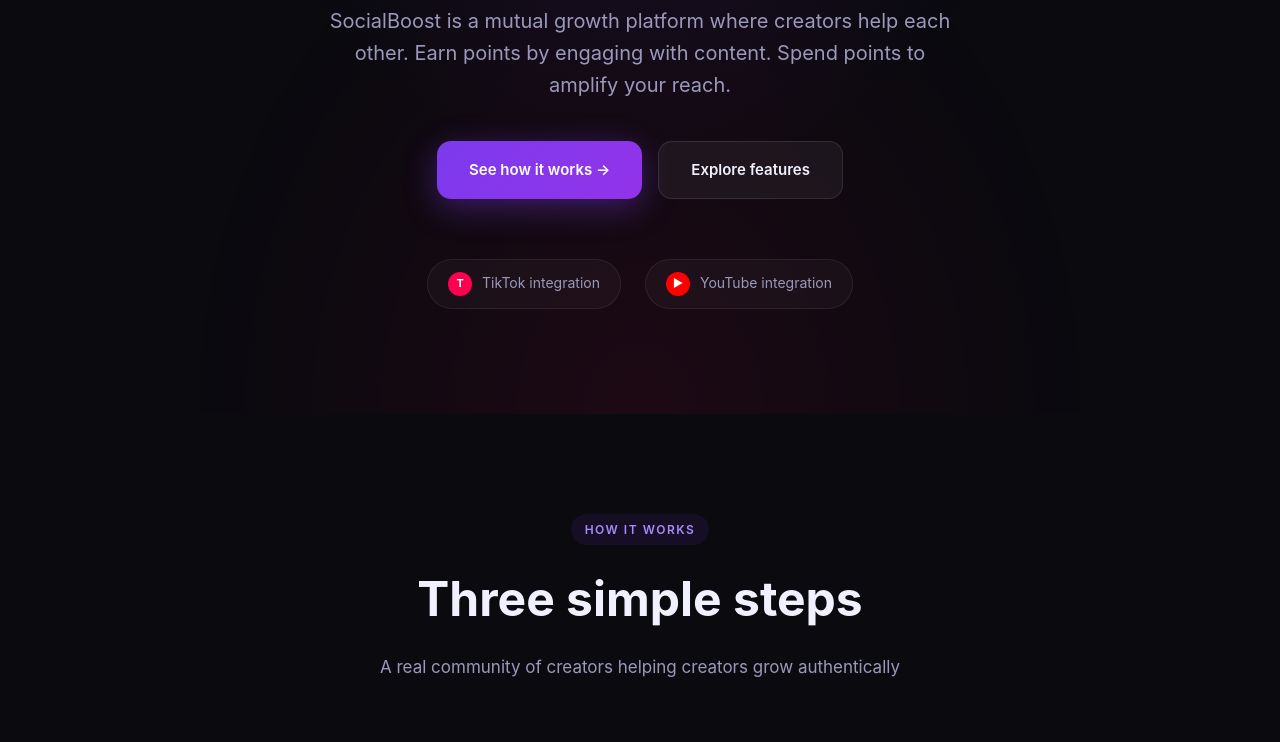
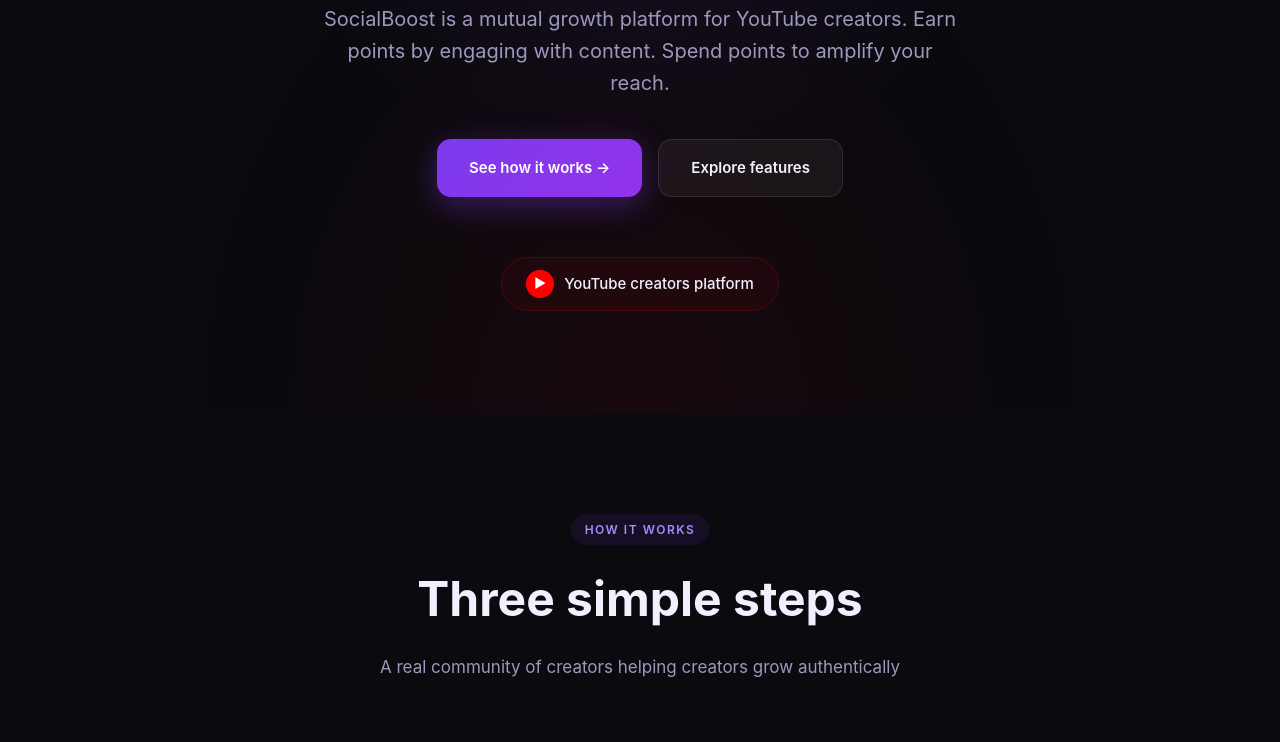
Before and after one commit to volodymyrhorenko-dot/socialboost-backend, a website: page public/landing.html in a window 1280 px wide. Shown: the part 386-1128 px from the top of the page. Drawn offline with Linux system fonts and the light colour scheme.

Commit message:
feat: youtube-only landing

```diff
--- a/public/landing.html
+++ b/public/landing.html
@@ -3,8 +3,8 @@
 <head>
 <meta charset="UTF-8">
 <meta name="viewport" content="width=device-width, initial-scale=1.0">
-<title>SocialBoost — Mutual Growth Platform for TikTok & YouTube</title>
-<meta name="description" content="Earn points by completing tasks. Spend points to promote your TikTok and YouTube content. Real growth, real community.">
+<title>SocialBoost — Mutual Growth Platform for YouTube</title>
+<meta name="description" content="Earn points by completing tasks. Spend points to promote your YouTube content. Real growth, real community.">
 <style>
   * { margin: 0; padding: 0; box-sizing: border-box; }
   html { scroll-behavior: smooth; }
@@ -21,7 +21,7 @@
     top: 0; left: 0;
     width: 100%; height: 100%;
     background: radial-gradient(ellipse at top, rgba(124, 58, 237, 0.15) 0%, transparent 50%),
-                radial-gradient(ellipse at bottom, rgba(255, 0, 80, 0.08) 0%, transparent 50%);
+                radial-gradient(ellipse at bottom, rgba(255, 0, 0, 0.06) 0%, transparent 50%);
     z-index: -1;
   }
 
@@ -185,24 +185,24 @@
     display: flex;
     align-items: center;
     gap: 10px;
-    padding: 12px 20px;
-    background: rgba(255, 255, 255, 0.03);
-    border: 1px solid rgba(255, 255, 255, 0.08);
+    padding: 12px 24px;
+    background: rgba(255, 0, 0, 0.06);
+    border: 1px solid rgba(255, 0, 0, 0.2);
     border-radius: 100px;
-    font-size: 14px;
-    color: #9B99BB;
+    font-size: 15px;
+    font-weight: 500;
+    color: #F1F0FF;
   }
   .platform-icon {
-    width: 24px; height: 24px;
+    width: 28px; height: 28px;
     border-radius: 50%;
     display: flex;
     align-items: center;
     justify-content: center;
     color: white;
-    font-size: 11px;
+    font-size: 13px;
     font-weight: 700;
   }
-  .tt { background: #FF0050; }
   .yt { background: #FF0000; }
 
   section {
@@ -317,7 +317,7 @@
   }
 
   .cta-section {
-    background: linear-gradient(135deg, rgba(124, 58, 237, 0.1), rgba(255, 0, 80, 0.05));
+    background: linear-gradient(135deg, rgba(124, 58, 237, 0.1), rgba(255, 0, 0, 0.05));
     border: 1px solid rgba(124, 58, 237, 0.2);
     border-radius: 32px;
     padding: 64px 32px;
@@ -398,15 +398,14 @@
 
   <section class="hero">
     <span class="badge" data-i18n="hero_badge">✨ Built for content creators</span>
-    <h1 data-i18n="hero_title">Grow your TikTok &amp; YouTube together</h1>
-    <p data-i18n="hero_subtitle">SocialBoost is a mutual growth platform where creators help each other. Earn points by engaging with content. Spend points to amplify your reach.</p>
+    <h1 data-i18n="hero_title">Grow your YouTube channel together</h1>
+    <p data-i18n="hero_subtitle">SocialBoost is a mutual growth platform for YouTube creators. Earn points by engaging with content. Spend points to amplify your reach.</p>
     <div class="cta-row">
       <a href="#how" class="btn btn-primary"><span data-i18n="hero_cta1">See how it works →</span></a>
       <a href="#features" class="btn btn-secondary" data-i18n="hero_cta2">Explore features</a>
     </div>
     <div class="platforms-row">
-      <div class="platform-badge"><span class="platform-icon tt">T</span> <span data-i18n="platform_tt">TikTok integration</span></div>
-      <div class="platform-badge"><span class="platform-icon yt">▶</span> <span data-i18n="platform_yt">YouTube integration</span></div>
+      <div class="platform-badge"><span class="platform-icon yt">▶</span> <span data-i18n="platform_yt">YouTube creators platform</span></div>
     </div>
   </section>
 
@@ -419,8 +418,8 @@
     <div class="steps">
       <div class="step">
         <div class="step-number">1</div>
-        <h3 data-i18n="step1_title">Connect your accounts</h3>
-        <p data-i18n="step1_text">Link your TikTok and YouTube via secure OAuth. We use official Login Kit and Google APIs — no passwords, no scraping.</p>
+        <h3 data-i18n="step1_title">Connect your account</h3>
+        <p data-i18n="step1_text">Link your YouTube account via secure Google OAuth 2.0. No passwords, no scraping — official Google API only.</p>
       </div>
       <div class="step">
         <div class="step-number">2</div>
@@ -445,7 +444,7 @@
       <div class="feature">
         <div class="feature-icon">🔐</div>
         <h3 data-i18n="feat1_title">Official OAuth</h3>
-        <p data-i18n="feat1_text">Secure authentication via TikTok Login Kit and Google OAuth 2.0. Your credentials never touch our servers.</p>
+        <p data-i18n="feat1_text">Secure authentication via Google OAuth 2.0. Your credentials never touch our servers.</p>
       </div>
       <div class="feature">
         <div class="feature-icon">⚡</div>
@@ -465,7 +464,7 @@
       <div class="feature">
         <div class="feature-icon">🎯</div>
         <h3 data-i18n="feat5_title">Targeted campaigns</h3>
-        <p data-i18n="feat5_text">Choose your platform, action type, and target audience size. Campaigns run until completion.</p>
+        <p data-i18n="feat5_text">Choose your action type and target audience size. Campaigns run until completion.</p>
       </div>
       <div class="feature">
         <div class="feature-icon">🛡️</div>
@@ -500,17 +499,16 @@
       nav_terms: "Terms",
       nav_privacy: "Privacy",
       hero_badge: "✨ Built for content creators",
-      hero_title: "Grow your TikTok &amp; YouTube together",
-      hero_subtitle: "SocialBoost is a mutual growth platform where creators help each other. Earn points by engaging with content. Spend points to amplify your reach.",
+      hero_title: "Grow your YouTube channel together",
+      hero_subtitle: "SocialBoost is a mutual growth platform for YouTube creators. Earn points by engaging with content. Spend points to amplify your reach.",
       hero_cta1: "See how it works →",
       hero_cta2: "Explore features",
-      platform_tt: "TikTok integration",
-      platform_yt: "YouTube integration",
+      platform_yt: "YouTube creators platform",
       how_tag: "How it works",
       how_title: "Three simple steps",
       how_subtitle: "A real community of creators helping creators grow authentically",
-      step1_title: "Connect your accounts",
-      step1_text: "Link your TikTok and YouTube via secure OAuth. We use official Login Kit and Google APIs — no passwords, no scraping.",
+      step1_title: "Connect your account",
+      step1_text: "Link your YouTube account via secure Google OAuth 2.0. No passwords, no scraping — official Google API only.",
       step2_title: "Earn points",
       step2_text: "Engage with other creators' content authentically. Each genuine subscribe, like or view rewards you with points.",
       step3_title: "Promote your content",
@@ -519,7 +517,7 @@
       feat_title: "Built for real growth",
       feat_subtitle: "Authentic engagement, secure integration, and a fair points economy",
       feat1_title: "Official OAuth",
-      feat1_text: "Secure authentication via TikTok Login Kit and Google OAuth 2.0. Your credentials never touch our servers.",
+      feat1_text: "Secure authentication via Google OAuth 2.0. Your credentials never touch our servers.",
       feat2_title: "Real engagement",
       feat2_text: "YouTube subscribes and likes happen via official YouTube Data API v3 with explicit user authorization.",
       feat3_title: "Fair economy",
@@ -527,7 +525,7 @@
       feat4_title: "Transparent history",
       feat4_text: "Every transaction tracked. See exactly how you earned and spent every point in your account.",
       feat5_title: "Targeted campaigns",
-      feat5_text: "Choose your platform, action type, and target audience size. Campaigns run until completion.",
+      feat5_text: "Choose your action type and target audience size. Campaigns run until completion.",
       feat6_title: "Privacy first",
       feat6_text: "We only request the minimum scopes needed. Disconnect anytime. Your data stays yours.",
       cta_title: "Ready to grow?",
@@ -544,17 +542,16 @@
       nav_terms: "Умови",
       nav_privacy: "Приватність",
       hero_badge: "✨ Створено для авторів контенту",
-      hero_title: "Розвивай TikTok та YouTube разом",
-      hero_subtitle: "SocialBoost — платформа взаємного росту, де автори допомагають одне одному. Заробляй бали за взаємодію з контентом. Витрачай бали щоб розширити свою аудиторію.",
+      hero_title: "Розвивай свій YouTube канал разом",
+      hero_subtitle: "SocialBoost — платформа взаємного росту для YouTube авторів. Заробляй бали за взаємодію з контентом. Витрачай бали щоб розширити свою аудиторію.",
       hero_cta1: "Як це працює →",
       hero_cta2: "Можливості",
-      platform_tt: "Інтеграція TikTok",
-      platform_yt: "Інтеграція YouTube",
+      platform_yt: "Платформа для YouTube авторів",
       how_tag: "Як це працює",
       how_title: "Три прості кроки",
       how_subtitle: "Реальна спільнота авторів які допомагають одне одному органічно рости",
-      step1_title: "Підключи акаунти",
-      step1_text: "Зв'яжи свої TikTok та YouTube через безпечний OAuth. Ми використовуємо офіційний Login Kit та Google API — жодних паролів чи скрапінгу.",
+      step1_title: "Підключи акаунт",
+      step1_text: "Зв'яжи свій YouTube акаунт через безпечний Google OAuth 2.0. Жодних паролів чи скрапінгу — тільки офіційний Google API.",
       step2_title: "Заробляй бали",
       step2_text: "Взаємодій з контентом інших авторів автентично. Кожна щира підписка, лайк або перегляд винагороджує тебе балами.",
       step3_title: "Просувай свій контент",
@@ -563,7 +560,7 @@
       feat_title: "Створено для справжнього росту",
       feat_subtitle: "Автентична взаємодія, безпечна інтеграція та чесна економіка балів",
       feat1_title: "Офіційний OAuth",
-      feat1_text: "Безпечна автентифікація через TikTok Login Kit та Google OAuth 2.0. Твої облікові дані ніколи не зберігаються на наших серверах.",
+      feat1_text: "Безпечна автентифікація через Google OAuth 2.0. Твої облікові дані ніколи не зберігаються на наших серверах.",
       feat2_title: "Реальні дії",
       feat2_text: "Підписки та лайки на YouTube відбуваються через офіційний YouTube Data API v3 з твоєю явною авторизацією.",
       feat3_title: "Чесна економіка",
@@ -571,7 +568,7 @@
       feat4_title: "Прозора історія",
       feat4_text: "Кожна транзакція відстежується. Дивись точно як ти заробив та витратив кожен бал на своєму акаунті.",
       feat5_title: "Таргетовані кампанії",
-      feat5_text: "Обирай платформу, тип дії та розмір цільової аудиторії. Кампанії працюють до повного виконання.",
+      feat5_text: "Обирай тип дії та розмір цільової аудиторії. Кампанії працюють до повного виконання.",
       feat6_title: "Приватність насамперед",
       feat6_text: "Ми запитуємо лише мінімально необхідні дозволи. Відключи в будь-який момент. Твої дані залишаються твоїми.",
       cta_title: "Готовий рости?",
```
